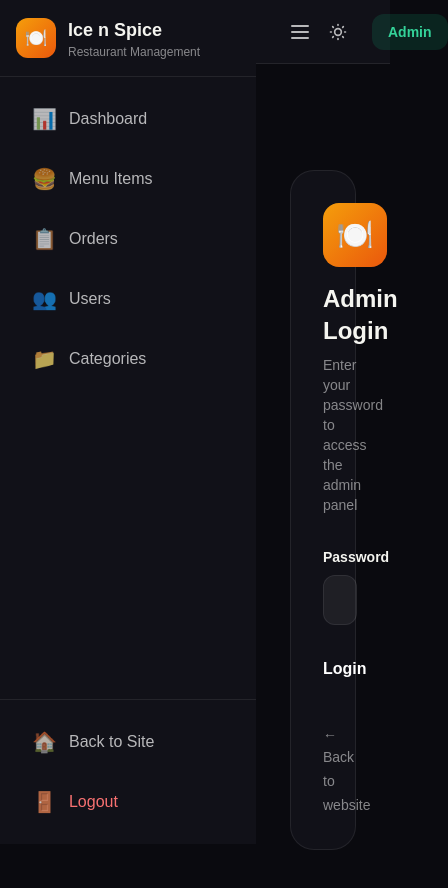
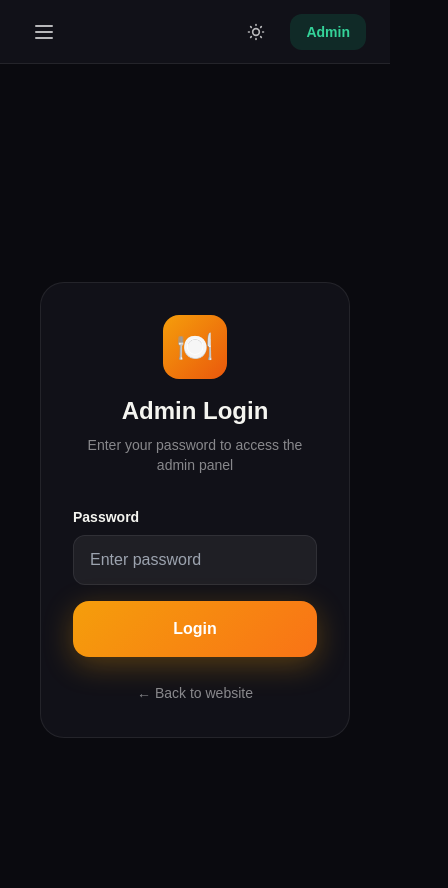
Before and after one commit to Akif-dev/food, a Next.js app: page /admin/login in a window 390 px wide. Shown: the top 888 px of the page, 448 px wide, since content can reach past the window. Built offline with nearby package versions, Linux system fonts and the light colour scheme.

Commit message:
Make admin sidebar responsive - overlay drawer on mobile, sidebar on desktop

```diff
--- a/src/app/admin/layout.tsx
+++ b/src/app/admin/layout.tsx
@@ -1,6 +1,6 @@
 'use client';
 
-import { useState } from 'react';
+import { useState, useEffect } from 'react';
 import Link from 'next/link';
 import { usePathname } from 'next/navigation';
 import { useTheme } from '@/contexts/ThemeContext';
@@ -8,7 +8,24 @@ import { useTheme } from '@/contexts/ThemeContext';
 export default function AdminLayout({ children }: { children: React.ReactNode }) {
   const pathname = usePathname();
   const { isDark, toggleTheme } = useTheme();
-  const [sidebarOpen, setSidebarOpen] = useState(true);
+  const [sidebarOpen, setSidebarOpen] = useState(false);
+  const [isMobile, setIsMobile] = useState(false);
+
+  useEffect(() => {
+    const checkMobile = () => {
+      setIsMobile(window.innerWidth < 768);
+      // Default to closed on mobile, open on desktop
+      if (window.innerWidth >= 768) {
+        setSidebarOpen(true);
+      } else {
+        setSidebarOpen(false);
+      }
+    };
+
+    checkMobile();
+    window.addEventListener('resize', checkMobile);
+    return () => window.removeEventListener('resize', checkMobile);
+  }, []);
 
   const navItems = [
     { href: '/admin', label: 'Dashboard', icon: '📊' },
@@ -23,10 +40,24 @@ export default function AdminLayout({ children }: { children: React.ReactNode })
       style={{ background: isDark ? '#0A0A0F' : '#FAF8F3', minHeight: '100vh' }}
       className="theme-transition"
     >
+      {/* Mobile Backdrop */}
+      {isMobile && sidebarOpen && (
+        <div
+          className="fixed inset-0 bg-black/50 z-30 md:hidden"
+          onClick={() => setSidebarOpen(false)}
+        />
+      )}
+
       {/* Sidebar */}
       <aside
         className={`fixed top-0 left-0 h-full z-40 transition-all duration-300 ${
-          sidebarOpen ? 'w-64' : 'w-20'
+          isMobile
+            ? sidebarOpen
+              ? 'w-64 translate-x-0'
+              : 'w-64 -translate-x-full'
+            : sidebarOpen
+              ? 'w-64'
+              : 'w-20'
         }`}
         style={{ background: isDark ? '#111118' : '#FFFFFF' }}
       >
@@ -105,7 +136,9 @@ export default function AdminLayout({ children }: { children: React.ReactNode })
       </aside>
 
       {/* Main Content */}
-      <main className={`transition-all duration-300 ${sidebarOpen ? 'ml-64' : 'ml-20'}`}>
+      <main
+        className={`transition-all duration-300 ${isMobile ? 'ml-0' : sidebarOpen ? 'ml-64' : 'ml-20'}`}
+      >
         {/* Top Bar */}
         <header
           className="h-16 px-6 flex items-center justify-between border-b sticky top-0 z-30"
```
